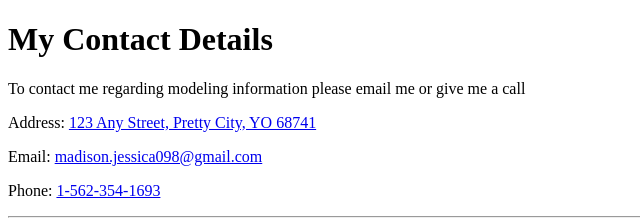
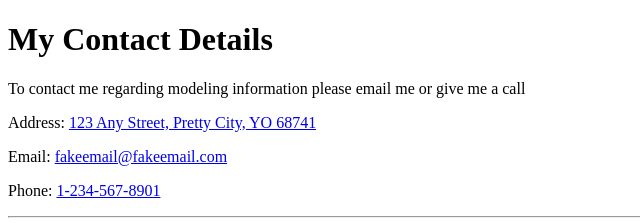
Before and after one commit to mschwarz01/CV, a plain HTML site: page contact.html in a window 1280 px wide. Shown: the top 223 px of the page, 0-640 px from the left. Drawn offline with Linux system fonts and the light colour scheme.

Commit message:
updated contact info

```diff
--- a/contact.html
+++ b/contact.html
@@ -13,8 +13,8 @@
   <p>To contact me regarding modeling information please email me or give me a call</p>
 
   <p>Address: <a href="123 Any Street, Pretty City, YO 68741">123 Any Street, Pretty City, YO 68741</a></p>
-  <p>Email: <a href="mailto:madison.jessica098@gmail.com">madison.jessica098@gmail.com</a></p>
-  <p>Phone: <a href="tel:1-562-354-1693">1-562-354-1693</a></p>
+  <p>Email: <a href="nes3n1@gmail.com">fakeemail@fakeemail.com</a></p>
+  <p>Phone: <a href="tel:1-234-567-8901">1-234-567-8901</a></p>
   <hr>
   <form action="mailto:madison.jessica098@gmail.com" method="post" enctype="text/plain">
     <label>Your Name:</label>
```
